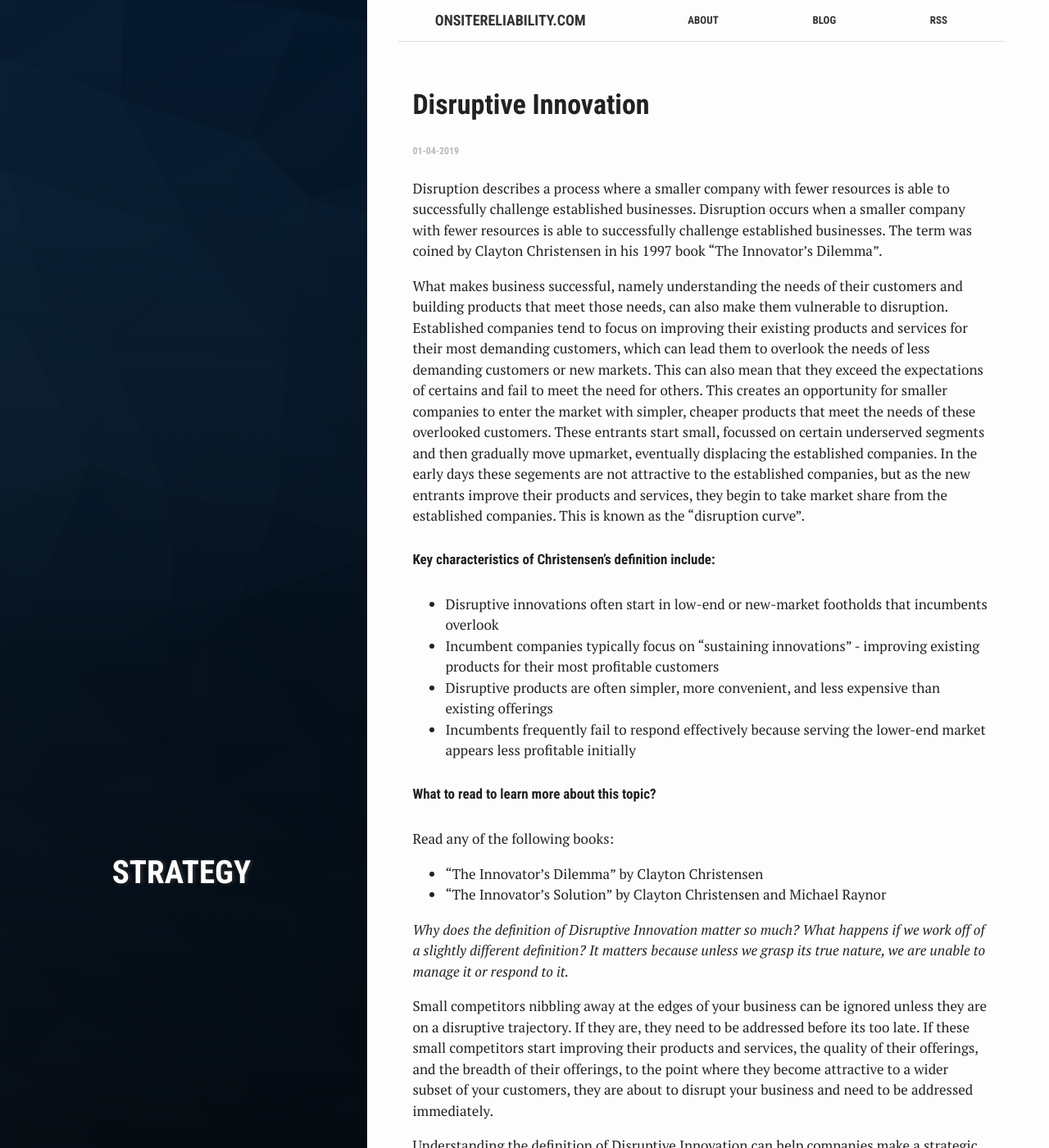
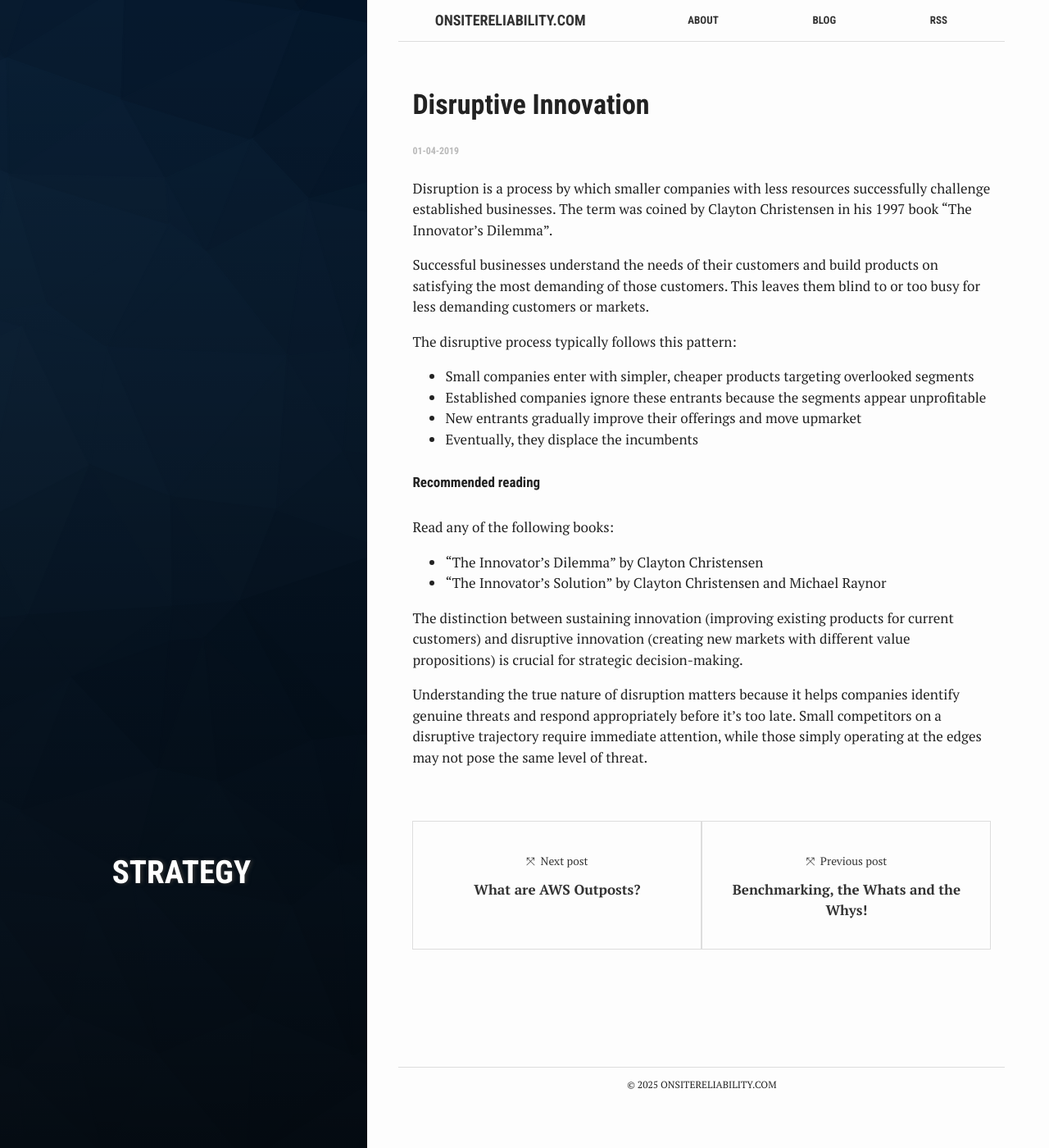
Before and after one commit to qapage/qapage.github.io, a Jekyll site: the page built from _posts/2019-04-01-Disruptive-Innovation.md, in a window 1280 px wide and 1400 px high. Shown: the whole window at 82% size. Built offline with Jekyll 4.4.1, drawn with Linux system fonts in a browser that asks for light colours; some of the changed text lies outside the part shown.

Commit message:
Revised blog on disruptive innovation

```diff
--- a/_posts/2019-04-01-Disruptive-Innovation.md
+++ b/_posts/2019-04-01-Disruptive-Innovation.md
@@ -5,24 +5,22 @@ categories: [Strategy]
 tags: [strategy]
 ---
 
-Disruption describes a process where a smaller company with fewer resources is able to successfully challenge established businesses. Disruption occurs when a smaller company with fewer resources is able to successfully challenge established businesses. The term was coined by Clayton Christensen in his 1997 book "The Innovator's Dilemma".
+Disruption is a process by which smaller companies with less resources successfully challenge established businesses. The term was coined by Clayton Christensen in his 1997 book "The Innovator's Dilemma".
 
-What makes business successful, namely understanding the needs of their customers and building products that meet those needs, can also make them vulnerable to disruption. Established companies tend to focus on improving their existing products and services for their most demanding customers, which can lead them to overlook the needs of less demanding customers or new markets. This can also mean that they exceed the expectations of certains and fail to meet the need for others. This creates an opportunity for smaller companies to enter the market with simpler, cheaper products that meet the needs of these overlooked customers. These entrants start small, focussed on certain underserved segments and then gradually move upmarket, eventually displacing the established companies. In the early days these segements are not attractive to the established companies, but as the new entrants improve their products and services, they begin to take market share from the established companies. This is known as the "disruption curve".
+Successful businesses understand the needs of their customers and build products on satisfying the most demanding of those customers. This leaves them blind to or too busy for less demanding customers or markets.
 
-##### Key characteristics of Christensen's definition include:
-* Disruptive innovations often start in low-end or new-market footholds that incumbents overlook
-* Incumbent companies typically focus on "sustaining innovations" - improving existing products for their most profitable customers
-* Disruptive products are often simpler, more convenient, and less expensive than existing offerings
-* Incumbents frequently fail to respond effectively because serving the lower-end market appears less profitable initially
+The disruptive process typically follows this pattern:
 
-##### What to read to learn more about this topic?
+* Small companies enter with simpler, cheaper products targeting overlooked segments
+* Established companies ignore these entrants because the segments appear unprofitable
+* New entrants gradually improve their offerings and move upmarket
+* Eventually, they displace the incumbents
+
+##### Recommended reading
 Read any of the following books:
 * "The Innovator's Dilemma" by Clayton Christensen
 * "The Innovator's Solution" by Clayton Christensen and Michael Raynor
 
-<em> Why does the definition of Disruptive Innovation matter so much? What happens if we work off of a slightly different definition? </em>
-<em> It matters because unless we grasp its true nature, we are unable to manage it or respond to it. </em>
+The distinction between sustaining innovation (improving existing products for current customers) and disruptive innovation (creating new markets with different value propositions) is crucial for strategic decision-making.
 
-Small competitors nibbling away at the edges of your business can be ignored unless they are on a disruptive trajectory. If they are, they need to be addressed before its too late. If these small competitors start improving their products and services, the quality of their offerings, and the breadth of their offerings, to the point where they become attractive to a wider subset of your customers, they are about to disrupt your business and need to be addressed immediately.
-
-Understanding the definition of Disruptive Innovation can help companies make a strategic choice between taking a sustaining path and a disruptive path. Sustaining innovation is about improving existing products and services for existing customers, while disruptive innovation is about creating new markets and new customers. Sustaining innovation has high margins and targets large customer segments, while disruptive innovation has low margins and targets small customer segments. Sustaining innovation is about improving existing products and services, while disruptive innovation is about creating new markets and new customers. Sustaining innovation is about improving existing products and services for existing customers, while disruptive innovation is about creating new markets and new customers. Sustaining innovation has high margins and targets large customer segments, while disruptive innovation has low margins and targets small customer segments.
+Understanding the true nature of disruption matters because it helps companies identify genuine threats and respond appropriately before it's too late. Small competitors on a disruptive trajectory require immediate attention, while those simply operating at the edges may not pose the same level of threat.
```
